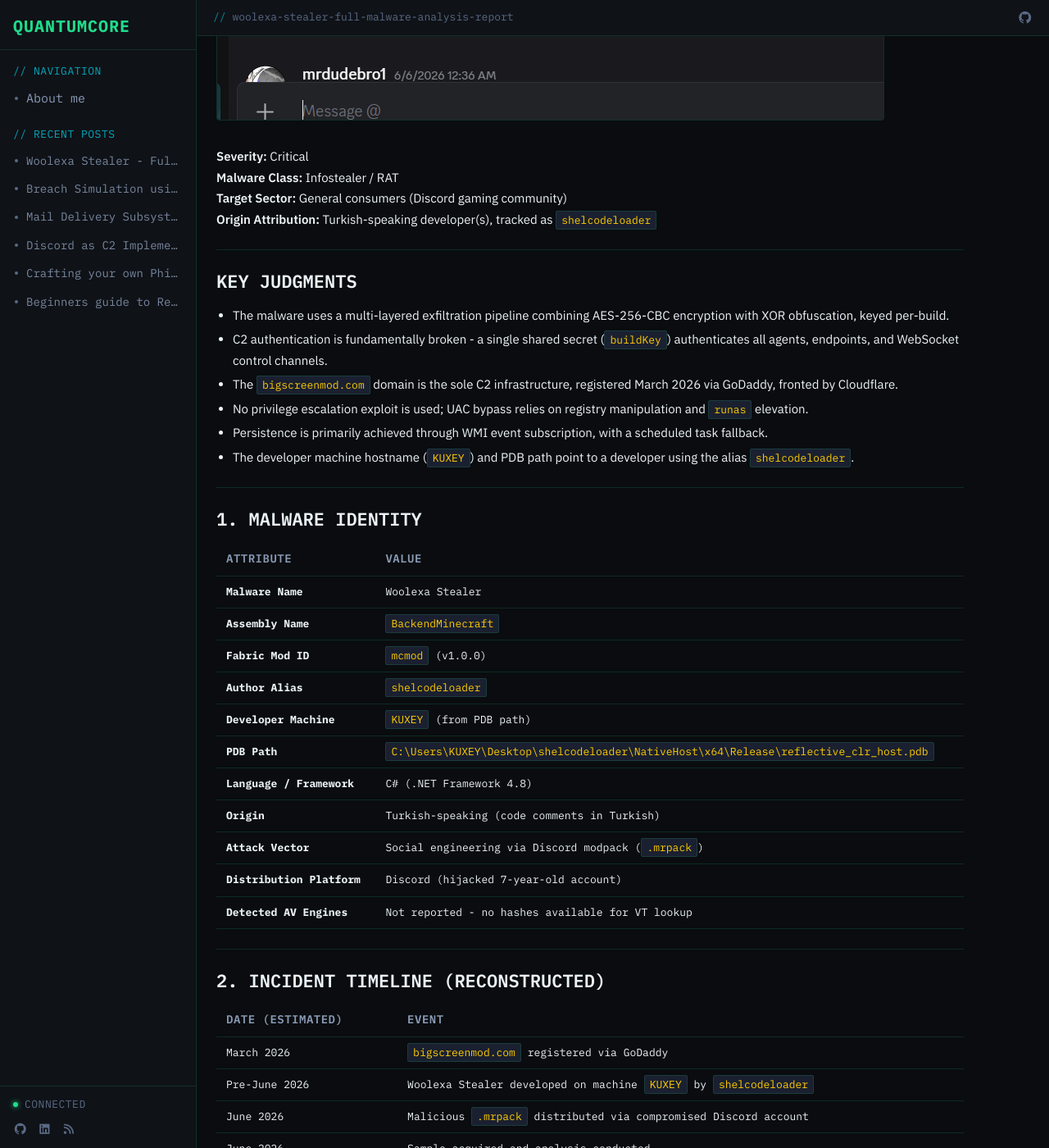
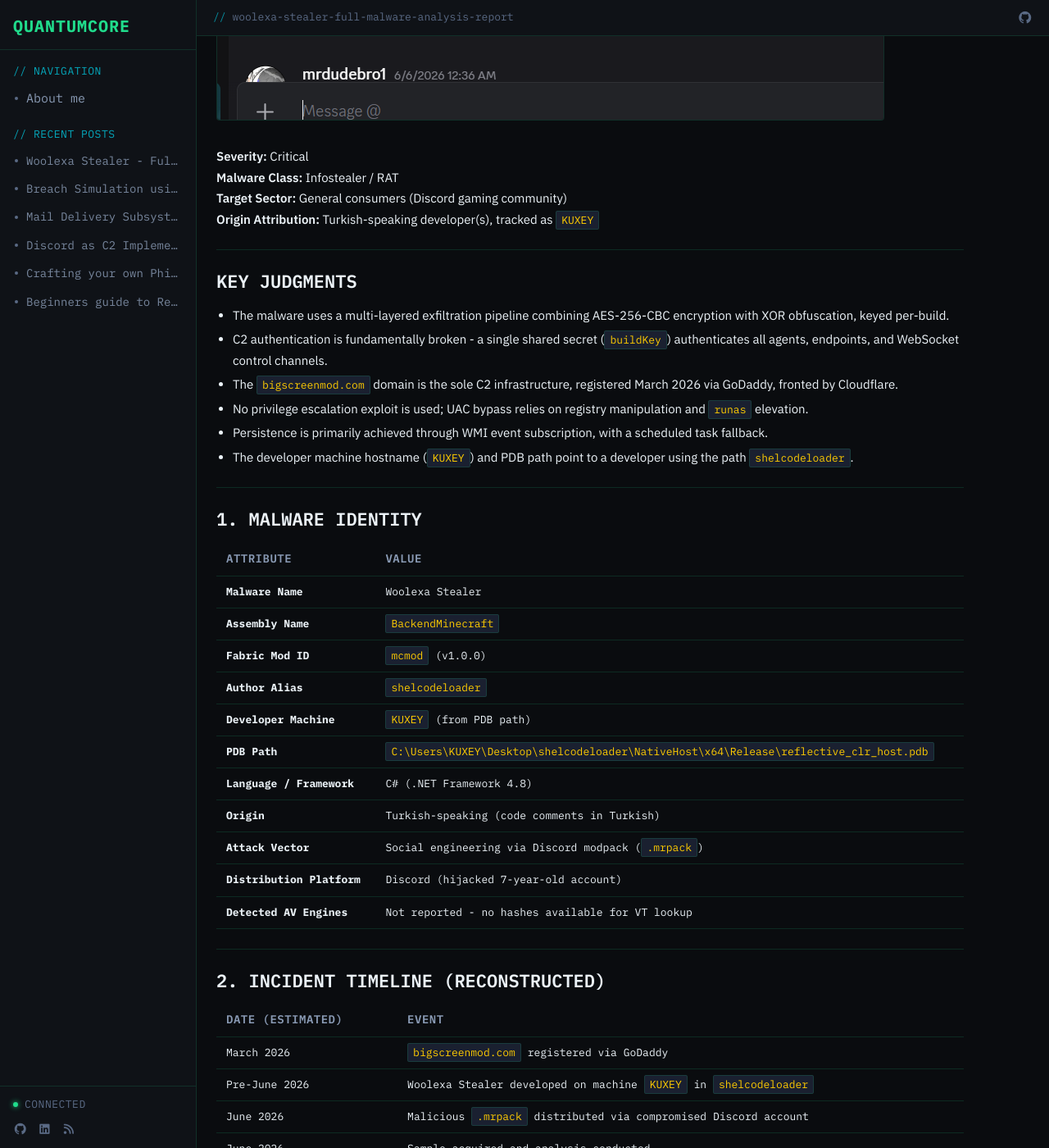
Before and after one commit to quantumcore/quantumcore.github.io, a Jekyll site: the page built from _posts/2026-06-17-woolexa-stealer-analysis.md, in a window 1280 px wide and 1400 px high, scrolled down 1772 px. Shown: the whole window at 82% size. Built offline with Jekyll 4.4.1, drawn with Linux system fonts in a browser that asks for light colours; some of the changed text lies outside the part shown.

Commit message:
Correct origin attribution and developer alias in analysis
Updated origin attribution and developer alias references in the analysis.

```diff
--- a/_posts/2026-06-17-woolexa-stealer-analysis.md
+++ b/_posts/2026-06-17-woolexa-stealer-analysis.md
@@ -16,7 +16,7 @@ Woolexa Stealer is a .NET Framework 4.8 information stealer and remote access tr
 **Severity:** Critical
 **Malware Class:** Infostealer / RAT
 **Target Sector:** General consumers (Discord gaming community)
-**Origin Attribution:** Turkish-speaking developer(s), tracked as `shelcodeloader`
+**Origin Attribution:** Turkish-speaking developer(s), tracked as `KUXEY`
 
 ---
 
@@ -27,7 +27,7 @@ Woolexa Stealer is a .NET Framework 4.8 information stealer and remote access tr
 - The `bigscreenmod.com` domain is the sole C2 infrastructure, registered March 2026 via GoDaddy, fronted by Cloudflare.
 - No privilege escalation exploit is used; UAC bypass relies on registry manipulation and `runas` elevation.
 - Persistence is primarily achieved through WMI event subscription, with a scheduled task fallback.
-- The developer machine hostname (`KUXEY`) and PDB path point to a developer using the alias `shelcodeloader`.
+- The developer machine hostname (`KUXEY`) and PDB path point to a developer using the path `shelcodeloader`.
 
 ---
 
@@ -54,7 +54,7 @@ Woolexa Stealer is a .NET Framework 4.8 information stealer and remote access tr
 | Date (Estimated) | Event |
 |---|---|
 | March 2026 | `bigscreenmod.com` registered via GoDaddy |
-| Pre-June 2026 | Woolexa Stealer developed on machine `KUXEY` by `shelcodeloader` |
+| Pre-June 2026 | Woolexa Stealer developed on machine `KUXEY` in `shelcodeloader` |
 | June 2026 | Malicious `.mrpack` distributed via compromised Discord account |
 | June 2026 | Sample acquired and analysis conducted |
 | June 13, 2026 | C2 panel infrastructure documented during active analysis |
@@ -579,7 +579,7 @@ curl -k https://130.12.242.204/api/stealer/alert
 
 | Type | Value |
 |---|---|
-| **Discord Username** | `shelcodeloader` |
+| **Discord Username** | `bwnnyirl` |
 | **Discord User ID** | `543708648233369610` |
 | **Minecraft UUID** | `ac4b71bf-ca5a-4801-9654-829d67a9fc3b` |
 | **Minecraft Username** | `dailussxd` |
```
